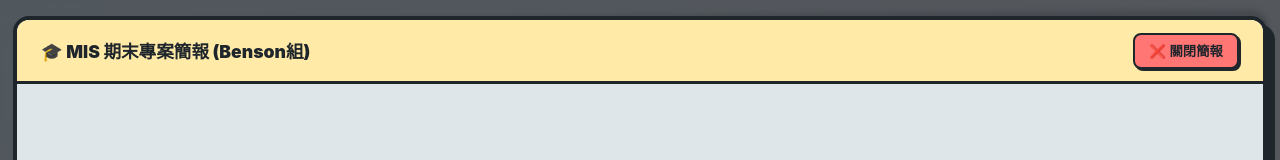
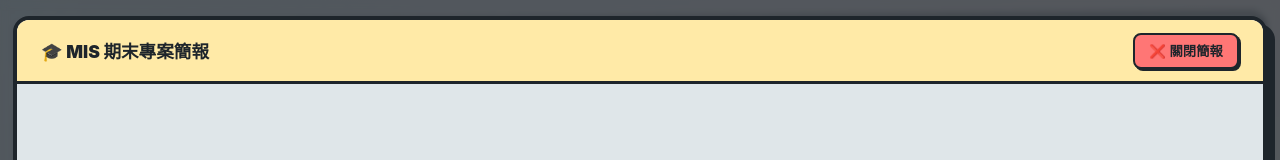
Before and after one commit to benson927/SCU-RAG-System, a React app in the folder frontend/: page / in a window 1280 px wide. Both pictures are taken after a click on the button "🌐 開啟專案簡報". Shown: the top 160 px of the page. Built offline with nearby package versions, Linux system fonts and the light colour scheme; the HTML template or start-up script is replaced by a standard one.

Commit message:
style(frontend): 移除簡報彈窗標題的 (Benson組) 字樣

```diff
--- a/frontend/src/App.jsx
+++ b/frontend/src/App.jsx
@@ -422,7 +422,7 @@ function App() {
         <div className="pdf-modal-overlay" onClick={() => { setShowPDFModal(false); setSlideIndex(0); }}>
           <div className="pdf-modal-content" onClick={(e) => e.stopPropagation()}>
             <div className="pdf-modal-header">
-              <span className="pdf-modal-title">🎓 MIS 期末專案簡報 (Benson組)</span>
+              <span className="pdf-modal-title">🎓 MIS 期末專案簡報</span>
               <button className="pdf-modal-close" onClick={() => { setShowPDFModal(false); setSlideIndex(0); }}>
                 ❌ 關閉簡報
               </button>
```
